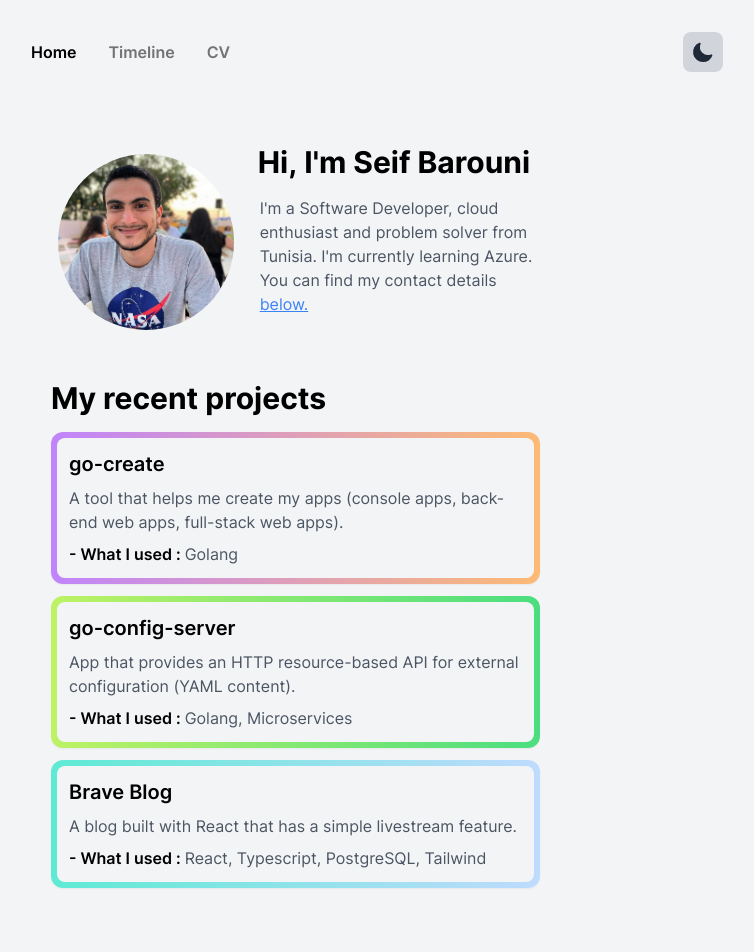
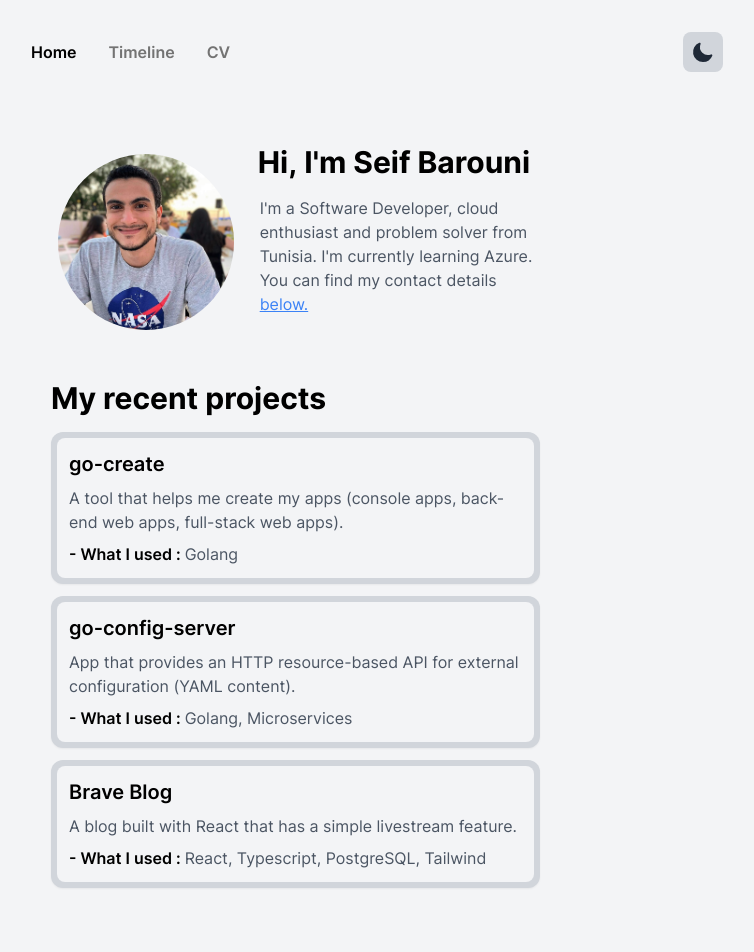
Before and after one commit to Seifbarouni/seifbarouni.live, a Next.js app: page / in a window 1280 px wide. Shown: the top 952 px of the page, without its empty margins (269-1023 px from the left). Built offline with nearby package versions, Linux system fonts and the light colour scheme; what tailwindcss-no-scrollbar would draw is missing.

Commit message:
cleaner ui

```diff
--- a/components/home/Project.tsx
+++ b/components/home/Project.tsx
@@ -3,8 +3,6 @@ interface ProjectProps {
   title: string
   description: string
   used: string[]
-  from: string
-  to: string
 }
 
 const Project: React.FC<ProjectProps> = ({
@@ -12,14 +10,12 @@ const Project: React.FC<ProjectProps> = ({
   title,
   description,
   used,
-  from,
-  to,
 }) => {
   return (
     <a
       href={link}
       target="_blank"
-      className={`rounded-xl p-1.5 shadow-sm md:w-5/6 bg-gradient-to-r ${from} ${to}`}
+      className={`rounded-xl p-1.5 shadow-sm md:w-5/6 dark:bg-zinc-800 bg-gray-300`}
     >
       <div className="cursor-pointer flex flex-col space-y-2 dark:bg-eerie-black bg-gray-100 p-3 rounded-lg">
         <h1 className="dark:text-white text-black text-lg md:text-xl font-semibold">
--- a/components/home/RecentProjects.tsx
+++ b/components/home/RecentProjects.tsx
@@ -10,24 +10,18 @@ const RecentProjects: React.FC<RecentProjectsProps> = () => {
         title="go-create"
         description="A tool that helps me create my apps (console apps, back-end web apps, full-stack web apps)."
         used={['Golang']}
-        from="from-purple-400 "
-        to="to-orange-300"
       />
       <Project
         link="https://github.com/Seifbarouni/go-config-server"
         title="go-config-server"
         description="App that provides an HTTP resource-based API for external configuration (YAML content)."
         used={['Golang', 'Microservices']}
-        from="from-lime-300 "
-        to="to-green-400"
       />
       <Project
         link="https://github.com/Seifbarouni/BraveBlog-frontend"
         title="Brave Blog"
         description="A blog built with React that has a simple livestream feature."
         used={['React', 'Typescript', 'PostgreSQL', 'Tailwind']}
-        from="from-teal-300 "
-        to="to-blue-200"
       />
     </div>
   )
--- a/pages/_document.tsx
+++ b/pages/_document.tsx
@@ -28,7 +28,6 @@ class MyDocument extends Document {
         <body className="dark:bg-eerie-black bg-gray-100 overflow-y-auto">
           <Main />
           <NextScript />
-          <div className="h-2 bg-gradient-to-r from-blue-500 via-red-500 to-pink-500 sticky top-0 z-40" />
         </body>
       </Html>
     )
```
